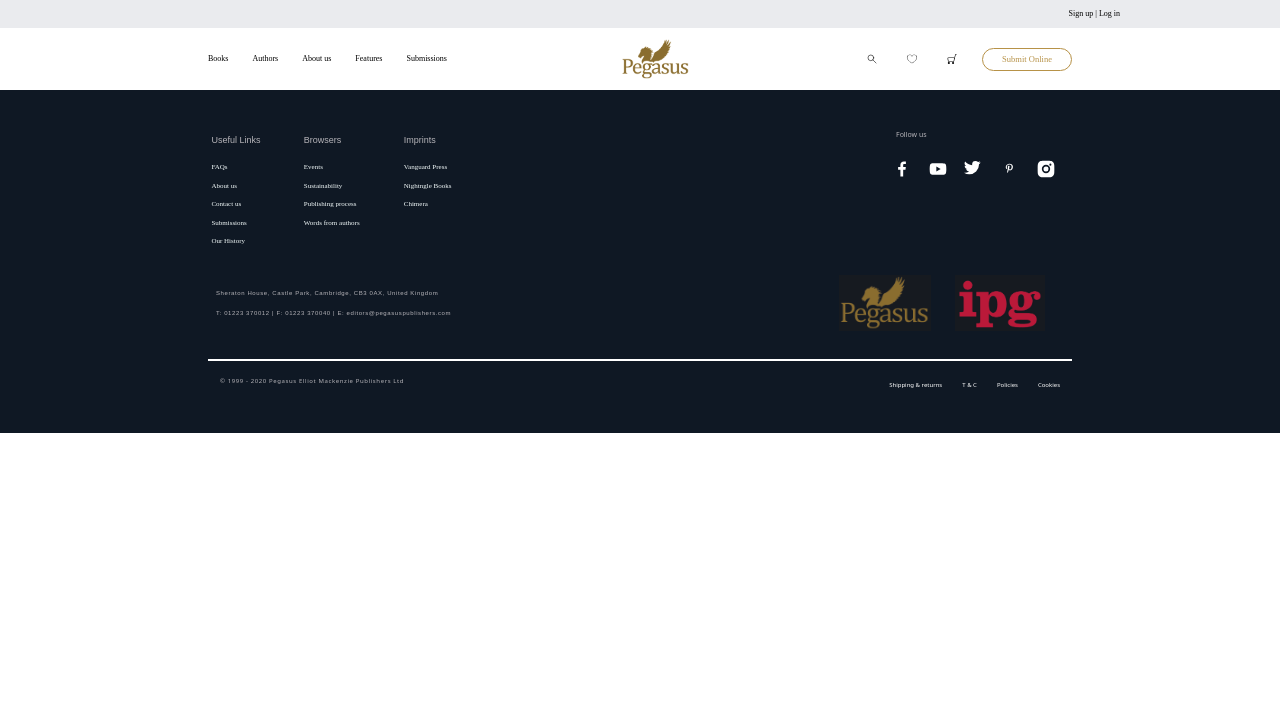
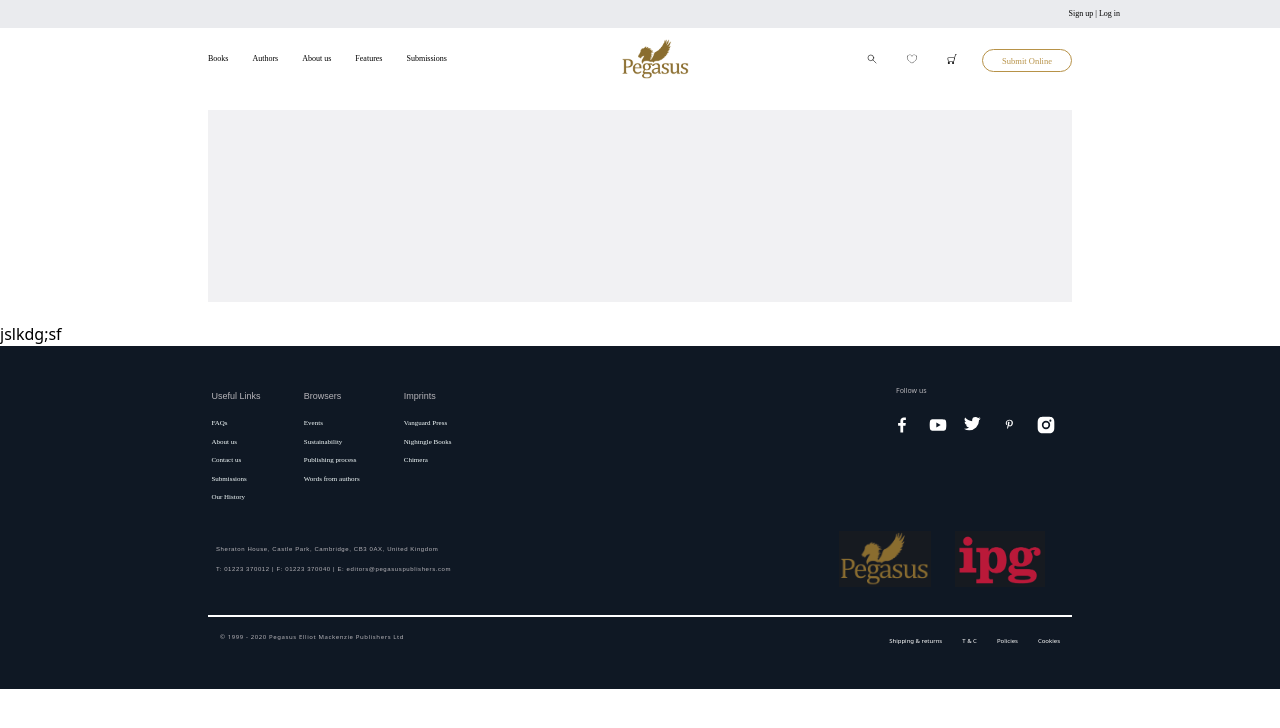
Before and after one commit to Hadees621/pegasus, a React (Create React App) app: page /submit-online in a window 1280 px wide. Shown: the top 728 px of the page. Built offline with nearby package versions, Linux system fonts and the light colour scheme.

Commit message:
base routing done

```diff
--- a/src/components/header/Header.js
+++ b/src/components/header/Header.js
@@ -153,9 +153,12 @@ const Header = ({ setIsMegaMenuOpen, isMegaMenuOpen, setApplyBlur }) => {
                             <div className="hidden 1024:flex items-center 1440:gap-10 2560:gap-16 1024:gap-6">
                                 <NavIcons handleSearchClick={handleSearchClick} />
 
-                                <button className="mt-6 lg:mt-0 2560:h-12 2560:w-48 2560:text-[20px] border border-[#B79248] rounded-full transition duration-300 ease-in-out bg-transparent hover:bg-[#B79248] text-[#B79248] hover:text-white focus:outline-none 1024:h-[23px] 1024:w-[90px] 1024:text-[8.5px] 1440:h-[30px] 1440:w-[110px] 1440:text-[10.5px] font-fairplay">
-                                    Submit Online
-                                </button>
+                                <Link to="/submit-online" className="logo-link">
+                                    <button className="mt-6 lg:mt-0 2560:h-12 2560:w-48 2560:text-[20px] border border-[#B79248] rounded-full transition duration-300 ease-in-out bg-transparent hover:bg-[#B79248] text-[#B79248] hover:text-white focus:outline-none 1024:h-[23px] 1024:w-[90px] 1024:text-[8.5px] 1440:h-[30px] 1440:w-[110px] 1440:text-[10.5px] font-fairplay">
+                                        Submit Online
+                                    </button>
+                                </Link>
+
                             </div>
                         </>
                     )}
--- a/src/components/header/header-components/MobileMenu.js
+++ b/src/components/header/header-components/MobileMenu.js
@@ -188,9 +188,11 @@ const MobileMenu = ({
                             <NavIcons handleMobileSearchClick={handleMobileSearchClick} />
                         </div>
 
-                        <button className="mt-6 lg:mt-0 h-12 w-44 border border-[#B79248] rounded-full transition duration-300 ease-in-out bg-transparent hover:bg-[#B79248] text-[#B79248] hover:text-white focus:outline-none">
-                            Submit Online
-                        </button>
+                        <Link to="/submit-online" className="logo-link">
+                            <button className="mt-6 lg:mt-0 h-12 w-44 border border-[#B79248] rounded-full transition duration-300 ease-in-out bg-transparent hover:bg-[#B79248] text-[#B79248] hover:text-white focus:outline-none">
+                                Submit Online
+                            </button>
+                        </Link>
                     </>
                 )}
 
--- a/src/pages/submit-online/components/Section.js
+++ b/src/pages/submit-online/components/Section.js
@@ -1,10 +1,12 @@
 import React from "react";
+import Banner from "../../../components/Banner";
 
 const Section = () => {
 
     return (
         <>
-
+            <Banner />
+            <h1>jslkdg;sf</h1>
         </>
     );
 };
```
